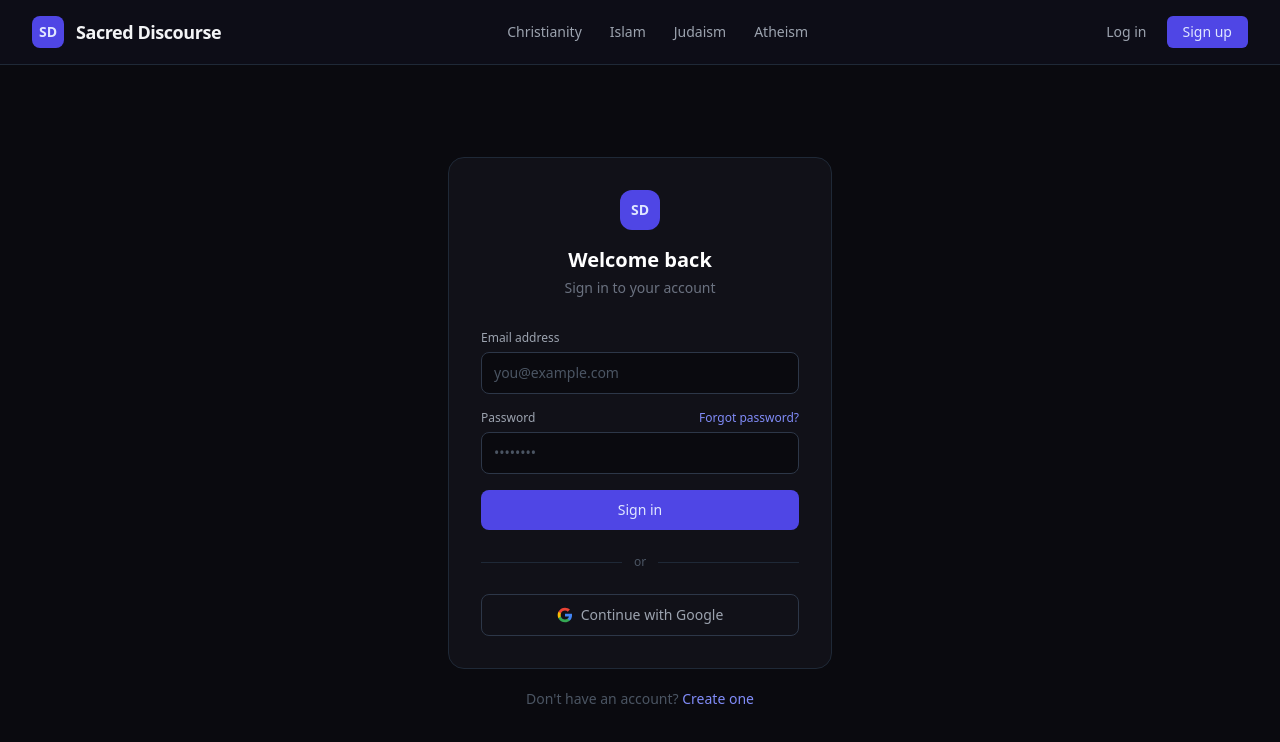
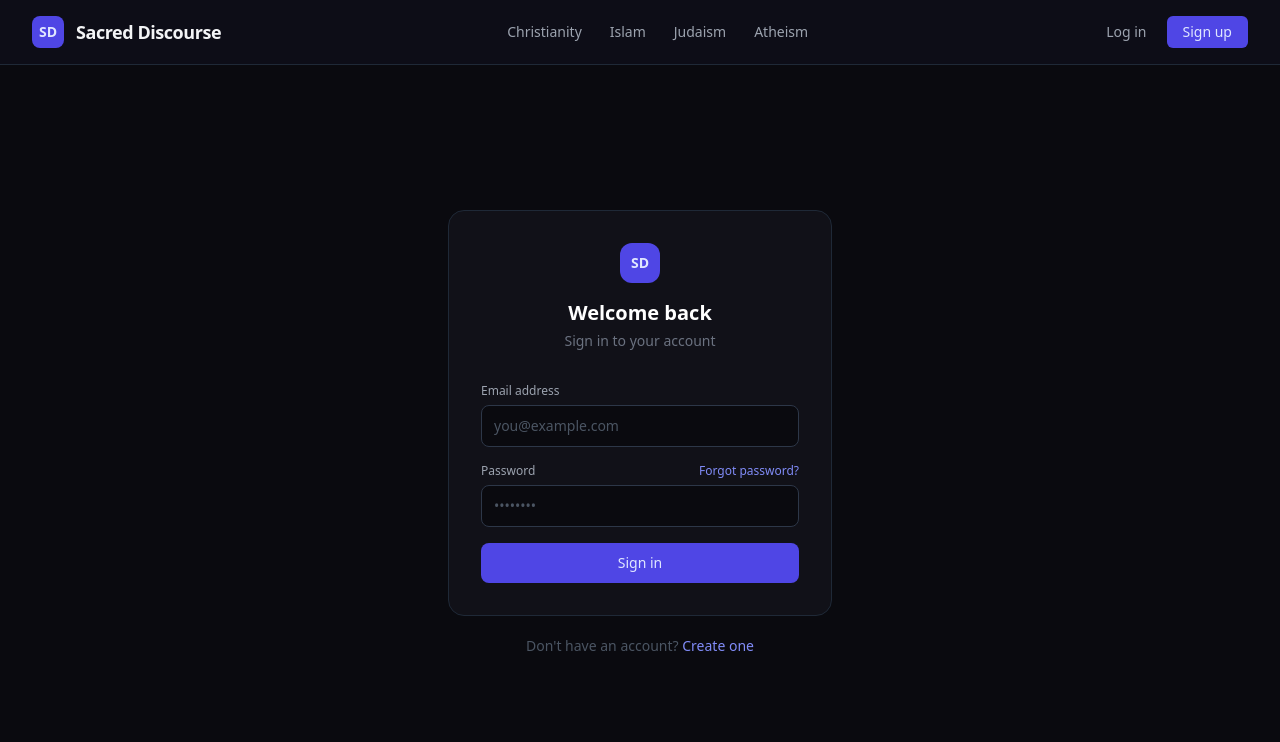
Before and after one commit to samooda/sacred-discourse, a React (Vite) app: page /login in a window 1280 px wide. Shown: the top 742 px of the page. Built offline with nearby package versions, Linux system fonts and the light colour scheme; no server answers.

Commit message:
fix: remove Google OAuth button from login page

```diff
--- a/src/pages/LoginPage.jsx
+++ b/src/pages/LoginPage.jsx
@@ -120,27 +120,6 @@
             </button>
           </form>
 
-          {/* Divider */}
-          <div className="flex items-center gap-3 my-6">
-            <div className="flex-1 h-px" style={{ backgroundColor: '#1f2937' }} />
-            <span className="text-xs text-gray-600">or</span>
-            <div className="flex-1 h-px" style={{ backgroundColor: '#1f2937' }} />
-          </div>
-
-          {/* Social placeholder */}
-          <button
-            type="button"
-            className="w-full py-2.5 rounded-lg text-sm font-medium border transition-colors text-gray-400 hover:text-white hover:border-gray-500 flex items-center justify-center gap-2"
-            style={{ borderColor: '#2d3748', backgroundColor: 'transparent' }}
-          >
-            <svg className="w-4 h-4" viewBox="0 0 24 24" fill="currentColor">
-              <path d="M22.56 12.25c0-.78-.07-1.53-.2-2.25H12v4.26h5.92c-.26 1.37-1.04 2.53-2.21 3.31v2.77h3.57c2.08-1.92 3.28-4.74 3.28-8.09z" fill="#4285F4"/>
-              <path d="M12 23c2.97 0 5.46-.98 7.28-2.66l-3.57-2.77c-.98.66-2.23 1.06-3.71 1.06-2.86 0-5.29-1.93-6.16-4.53H2.18v2.84C3.99 20.53 7.7 23 12 23z" fill="#34A853"/>
-              <path d="M5.84 14.09c-.22-.66-.35-1.36-.35-2.09s.13-1.43.35-2.09V7.07H2.18C1.43 8.55 1 10.22 1 12s.43 3.45 1.18 4.93l2.85-2.22.81-.62z" fill="#FBBC05"/>
-              <path d="M12 5.38c1.62 0 3.06.56 4.21 1.64l3.15-3.15C17.45 2.09 14.97 1 12 1 7.7 1 3.99 3.47 2.18 7.07l3.66 2.84c.87-2.6 3.3-4.53 6.16-4.53z" fill="#EA4335"/>
-            </svg>
-            Continue with Google
-          </button>
         </div>
 
         <p className="text-center text-sm text-gray-600 mt-5">
```
